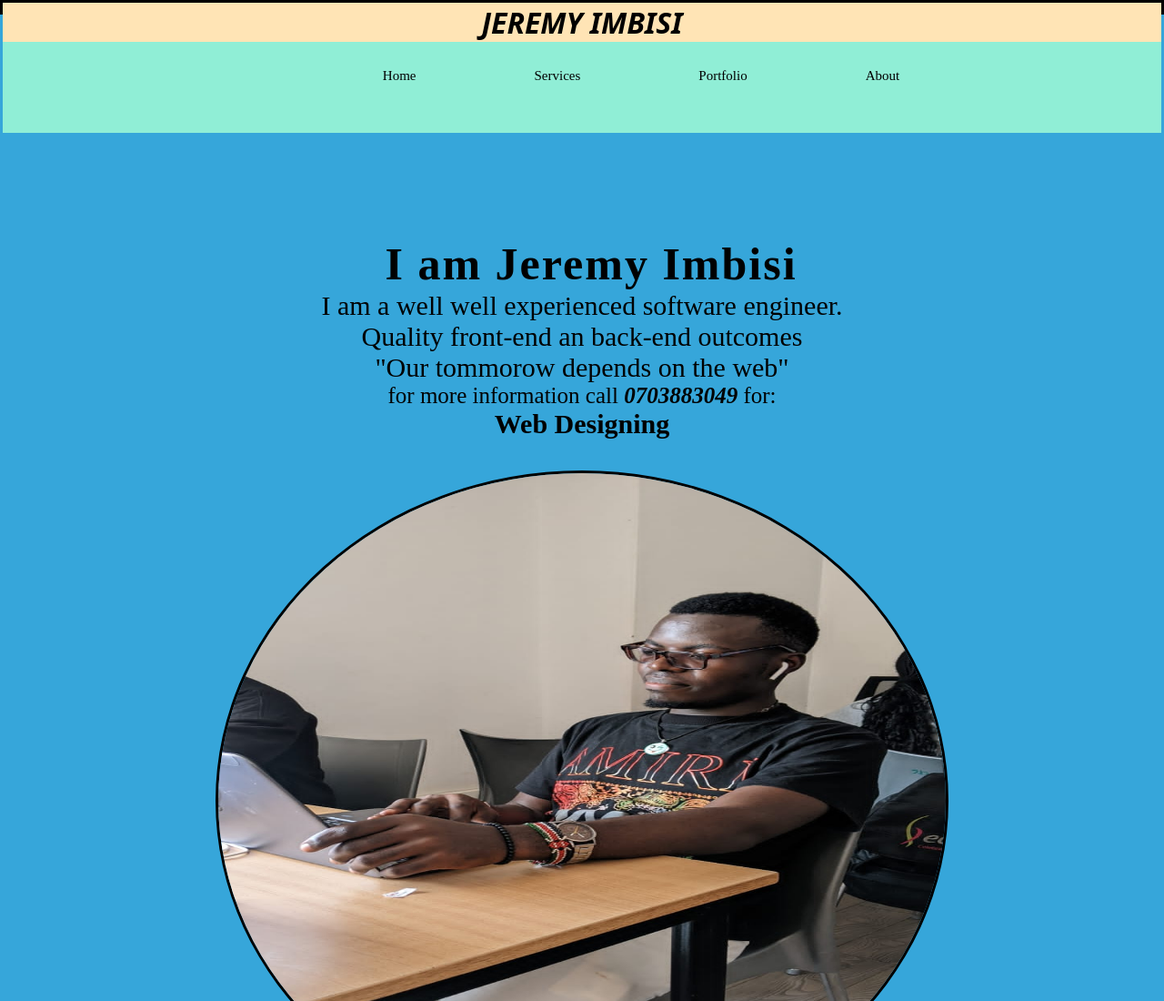
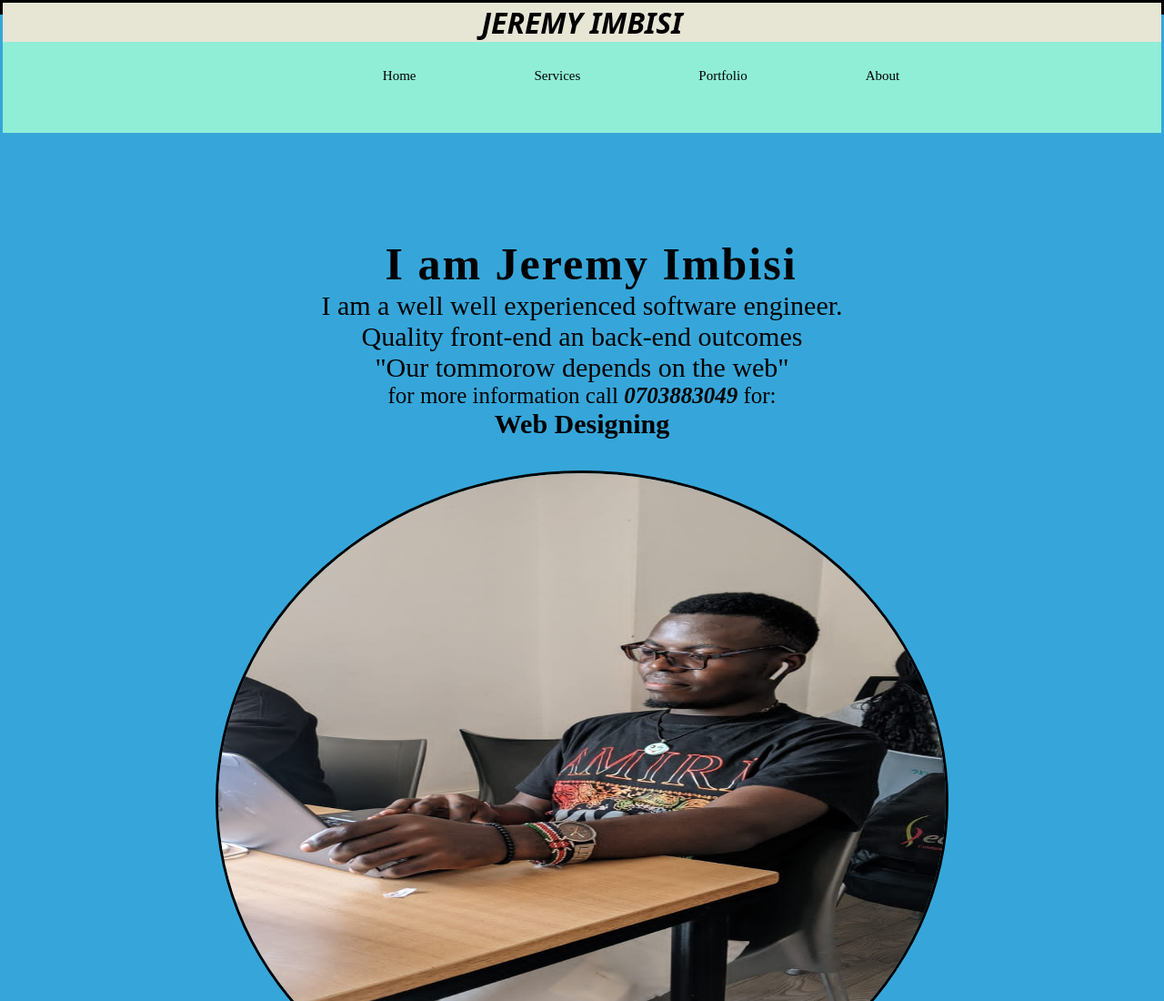
Before and after one commit to jeremyimbisi/jeremy-website, a plain HTML site: page index.html in a window 1280 px wide. Shown: the top 1100 px of the page at 91% size. Drawn offline with Linux system fonts and the light colour scheme.

Commit message:
css styles added

```diff
--- a/style.css
+++ b/style.css
@@ -75,7 +75,7 @@ ul li a{
 
 }
 .icon {
-    background-color: moccasin;
+    background-color: rgb(231, 229, 212);
     text-align: center ;
     font-family: system-ui, -apple-system, BlinkMacSystemFont, 'Segoe UI', Roboto, Oxygen, Ubuntu, Cantarell, 'Open Sans', 'Helvetica Neue', sans-serif;
     font-style: italic;
```
